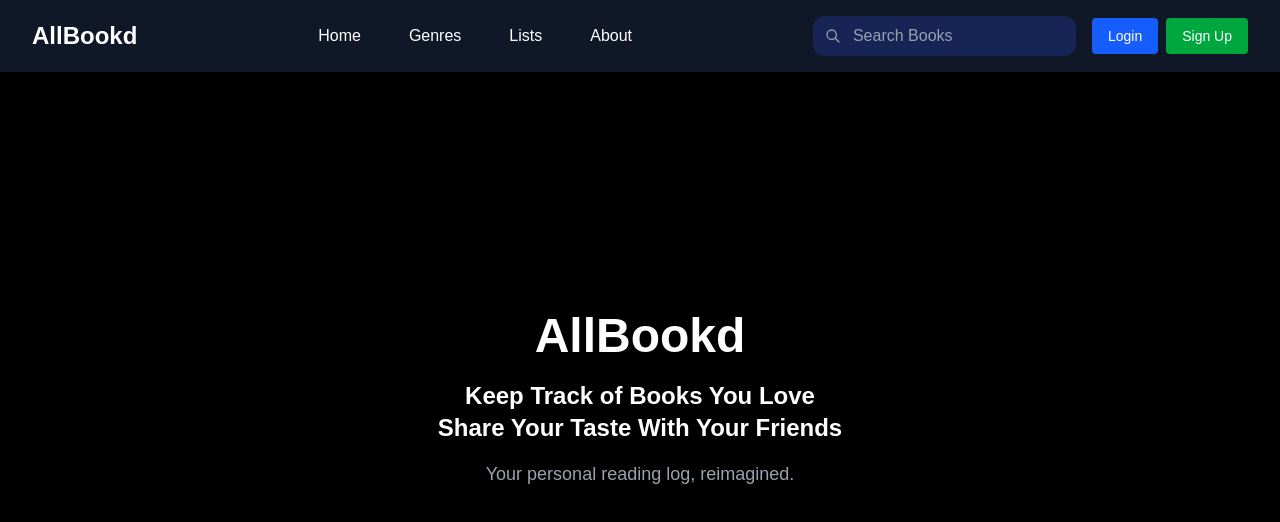
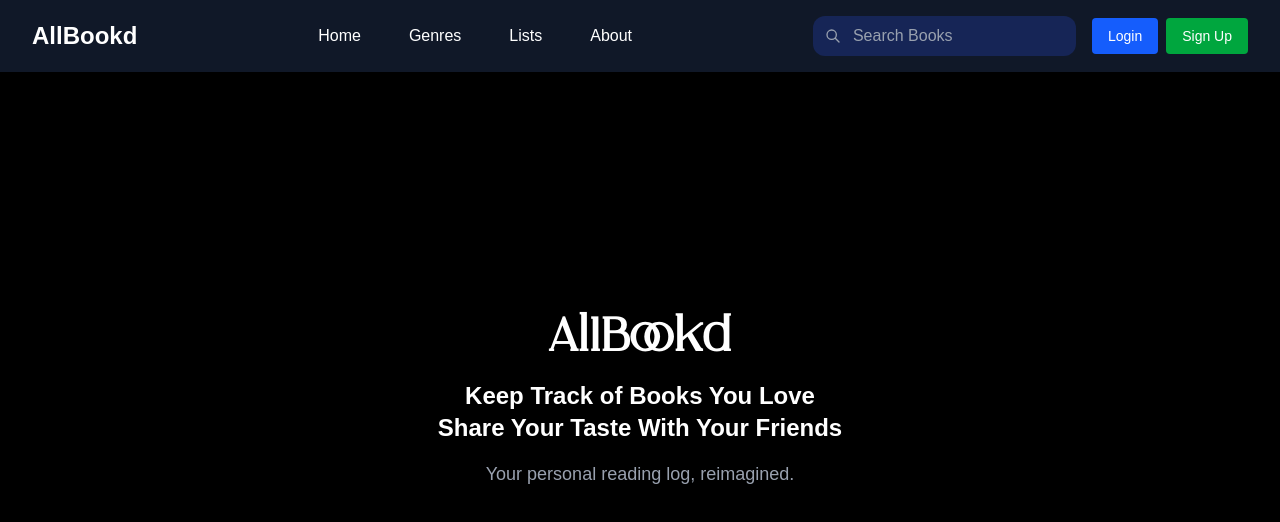
Before and after one commit to chancesong10/AllBookd, a Next.js app: page / in a window 1280 px wide. Shown: the top 522 px of the page. Built offline with nearby package versions, Linux system fonts and the light colour scheme; no server answers.

Commit message:
added a font

```diff
--- a/app/layout.tsx
+++ b/app/layout.tsx
@@ -3,6 +3,12 @@ import type { Metadata } from "next"
 import { Geist, Geist_Mono } from "next/font/google"
 import "./globals.css"
 import Navbar from '@/app/components/Navbar'
+import localFont from 'next/font/local'
+
+export const ammira = localFont({
+    src: './Ammira-BLm4x.otf',
+    variable: '--font-ammira',
+})
 
 const geistSans = Geist({
   variable: "--font-geist-sans",
--- a/app/page.tsx
+++ b/app/page.tsx
@@ -1,7 +1,8 @@
+import { ammira } from '@/app/layout'
 export default function Page() {
   return (
     <div className="bg-black text-white min-h-screen w-full flex flex-col items-center justify-center text-center">
-      <h1 className="text-5xl font-bold mb-5">AllBookd</h1>
+      <h1 className={`${ammira.className} text-5xl font-bold mb-5`}>AllBookd</h1>
       <h2 className="text-2xl font-bold">
         Keep Track of Books You Love
         <br></br>
```
Also changed, not shown: app/Ammira-BLm4x.otf (added).
